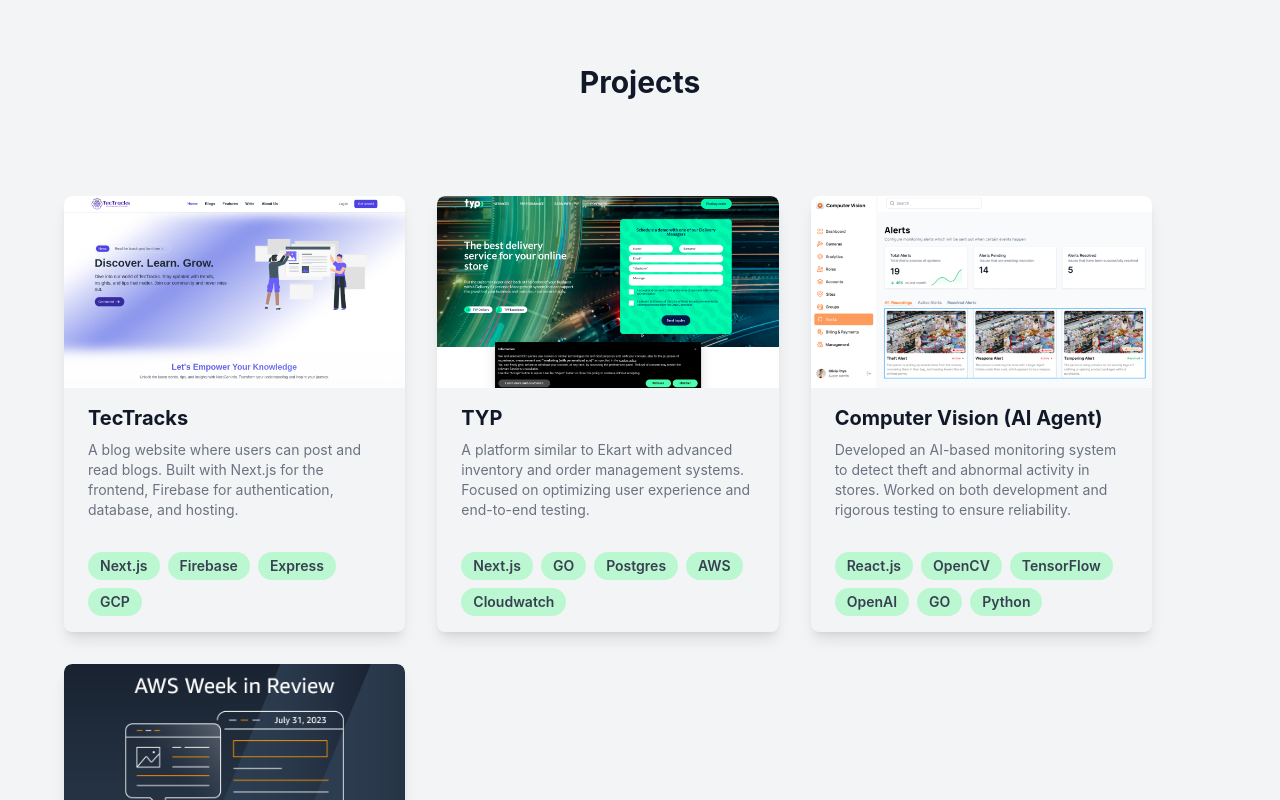
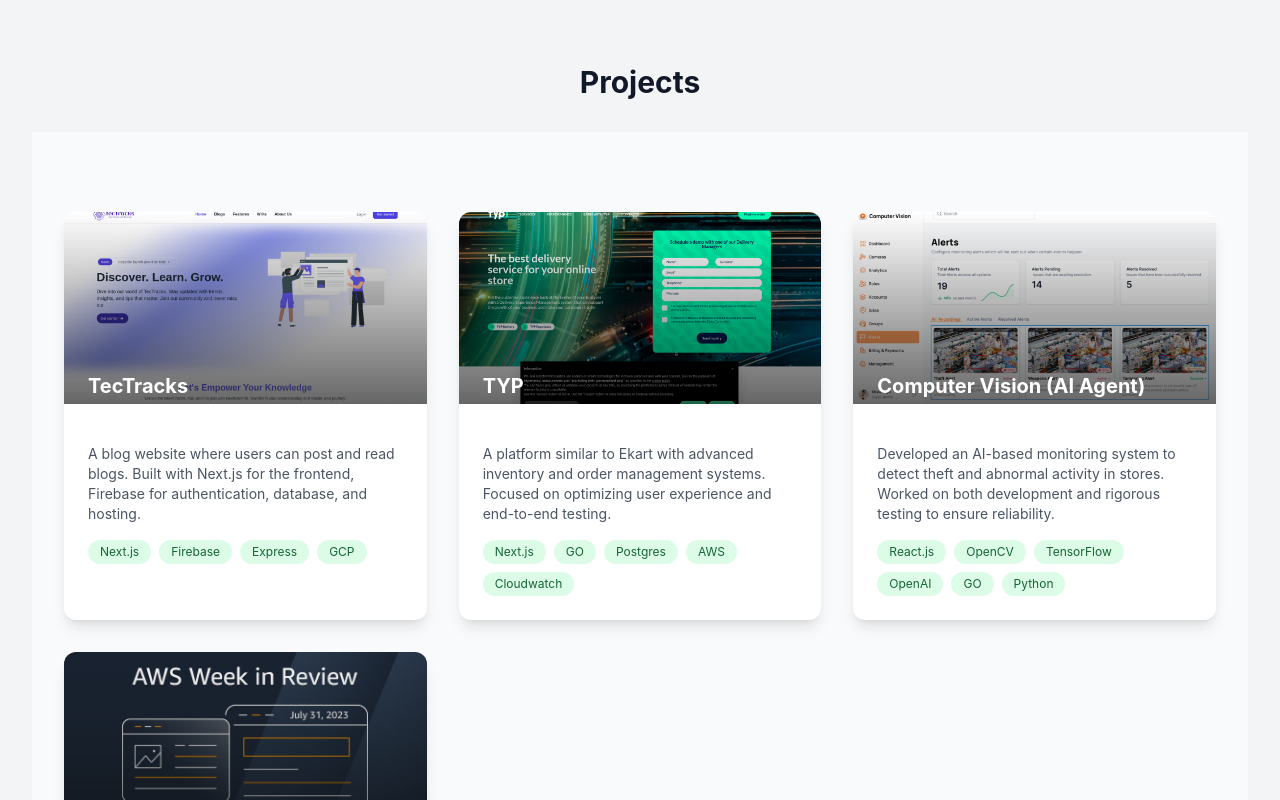
Before and after one commit to vijaymaurya01/portfolio-next.js, a Next.js app: page / in a window 1280 px wide. Shown: the part 3280-4080 px from the top of the page. Built offline with nearby package versions, Linux system fonts and the light colour scheme.

Commit message:
animation added in projects

```diff
--- a/src/components/ProjectCard.jsx
+++ b/src/components/ProjectCard.jsx
@@ -1,4 +1,4 @@
-import React, { useEffect } from 'react';
+import React, { useEffect, useRef } from 'react';
 import Image from 'next/image';
 import { gsap } from 'gsap';
 
@@ -6,95 +6,162 @@ const projects = [
     {
         title: 'TecTracks',
         description: 'A blog website where users can post and read blogs. Built with Next.js for the frontend, Firebase for authentication, database, and hosting.',
-        imageUrl: '/tectracks-image.png', // Replace with actual image path
+        imageUrl: '/tectracks-image.png',
         technologies: ['Next.js', 'Firebase', 'Express', 'GCP'],
     },
     {
         title: 'TYP',
         description: 'A platform similar to Ekart with advanced inventory and order management systems. Focused on optimizing user experience and end-to-end testing.',
-        imageUrl: '/typ.png', // Replace with actual image path
+        imageUrl: '/typ.png',
         technologies: ['Next.js', 'GO', 'Postgres', 'AWS', 'Cloudwatch'],
     },
     {
         title: 'Computer Vision (AI Agent)',
         description: 'Developed an AI-based monitoring system to detect theft and abnormal activity in stores. Worked on both development and rigorous testing to ensure reliability.',
-        imageUrl: '/computer-vision-image.png', // Replace with actual image path
+        imageUrl: '/computer-vision-image.png',
         technologies: ['React.js', 'OpenCV', 'TensorFlow', 'OpenAI', 'GO', 'Python'],
     },
     {
         title: 'AWS News Recommendation',
         description: 'An AI-powered news recommendation engine that delivers personalized news based on user interests. Contributed to system architecture and testing.',
-        imageUrl: '/aws-news-image.png', // Replace with actual image path
+        imageUrl: '/aws-news-image.png',
         technologies: ['Next.js', 'Postgres', 'GO', 'AWS', 'OpenAI'],
     },
 ];
 
 const ProjectCard = ({ title, description, imageUrl, technologies, theme }) => {
+    const cardRef = useRef(null);
+    const contentRef = useRef(null);
+    const imageRef = useRef(null);
+
     useEffect(() => {
-        gsap.fromTo(
-            '.project-card',
-            { opacity: 0, y: 50 },
-            { opacity: 1, y: 0, duration: 0.8, stagger: 0.3, ease: 'power3.out' }
-        );
+        const card = cardRef.current;
+        const content = contentRef.current;
+        const image = imageRef.current;
+
+        const timeline = gsap.timeline({ paused: true });
+
+        timeline
+            .to(image, {
+                scale: 1.1,
+                duration: 0.4,
+                ease: 'power2.out'
+            })
+            .to(content, {
+                y: -10,
+                duration: 0.3,
+                ease: 'power2.out'
+            }, 0)
+            .to(card, {
+                boxShadow: '0 20px 25px -5px rgba(0, 0, 0, 0.1), 0 10px 10px -5px rgba(0, 0, 0, 0.04)',
+                duration: 0.3,
+                ease: 'power2.out'
+            }, 0);
+
+        card.addEventListener('mouseenter', () => timeline.play());
+        card.addEventListener('mouseleave', () => timeline.reverse());
+
+        return () => {
+            card.removeEventListener('mouseenter', () => timeline.play());
+            card.removeEventListener('mouseleave', () => timeline.reverse());
+        };
     }, []);
 
     return (
         <div
-            className={`project-card max-w-sm rounded-lg overflow-hidden shadow-lg transform transition-transform duration-300 hover:scale-105 ${
-                theme === 'dark' ? 'bg-gray-800 text-white' : 'bg-gray-100 text-gray-900'
-            }`}
+            ref={cardRef}
+            className={`relative overflow-hidden rounded-xl ${
+                theme === 'dark' ? 'bg-gray-800' : 'bg-white'
+            } shadow-lg transition-all duration-300`}
         >
+            <div className="relative h-48 overflow-hidden">
+                <div ref={imageRef} className="transform-gpu">
                     <Image
                         src={imageUrl}
                         alt={title}
                         width={400}
                         height={200}
-                className="w-full object-cover rounded-t-lg"
+                        className="w-full h-48 object-cover"
                     />
-            <div className="px-6 py-4">
-                <h3 className="font-bold text-xl mb-2">{title}</h3>
-                <p className="text-sm text-gray-500 dark:text-gray-300">{description}</p>
                 </div>
-            <div className="px-6 pt-4 pb-2">
+                <div className="absolute inset-0 bg-gradient-to-t from-black/60 to-transparent" />
+            </div>
+
+            <div ref={contentRef} className="relative p-6">
+                <div className="absolute -top-8 left-6 right-6">
+                    <h3 className={`text-xl font-bold mb-2 ${
+                        theme === 'dark' ? 'text-white' : 'text-white'
+                    }`}>
+                        {title}
+                    </h3>
+                </div>
+
+                <div className="mt-4">
+                    <p className={`text-sm mb-4 ${
+                        theme === 'dark' ? 'text-gray-300' : 'text-gray-600'
+                    }`}>
+                        {description}
+                    </p>
+
+                    <div className="flex flex-wrap gap-2">
                         {technologies.map((tech, index) => (
                             <span
                                 key={index}
-                        className="inline-block bg-green-200 dark:bg-green-700 rounded-full px-3 py-1 text-sm font-semibold text-gray-700 dark:text-gray-200 mr-2 mb-2"
+                                className={`text-xs px-3 py-1 rounded-full ${
+                                    theme === 'dark'
+                                        ? 'bg-green-900/50 text-green-400'
+                                        : 'bg-green-100 text-green-800'
+                                }`}
                             >
                                 {tech}
                             </span>
                         ))}
                     </div>
                 </div>
+            </div>
+        </div>
     );
 };
 
 const ProjectsSection = ({ theme = 'light' }) => {
+    const sectionRef = useRef(null);
+
     useEffect(() => {
         gsap.fromTo(
-            '.projects-section',
-            { opacity: 0 },
-            { opacity: 1, duration: 1, ease: 'power3.out' }
+            '.project-card',
+            {
+                opacity: 0,
+                y: 50,
+            },
+            {
+                opacity: 1,
+                y: 0,
+                duration: 0.8,
+                stagger: 0.2,
+                ease: 'power3.out',
+                scrollTrigger: {
+                    trigger: sectionRef.current,
+                    start: 'top center+=100',
+                    end: 'bottom center',
+                }
+            }
         );
     }, []);
 
     return (
         <section
+            ref={sectionRef}
             id="projects"
-            className={`projects-section py-16 ${
-                theme === 'dark' ? 'bg-gray-900' : 'bg-gray-100'
+            className={`py-20 ${
+                theme === 'dark' ? 'bg-gray-900' : 'bg-gray-50'
             }`}
         >
-            <div className="max-w-6xl mx-auto px-4 sm:px-6 lg:px-8">
-
-                <div className="grid grid-cols-1 sm:grid-cols-2 lg:grid-cols-3 gap-8">
+            <div className="max-w-7xl mx-auto px-4 sm:px-6 lg:px-8">
+                <div className="grid grid-cols-1 md:grid-cols-2 lg:grid-cols-3 gap-8">
                     {projects.map((project, index) => (
                         <ProjectCard
                             key={index}
-                            title={project.title}
-                            description={project.description}
-                            imageUrl={project.imageUrl}
-                            technologies={project.technologies}
+                            {...project}
                             theme={theme}
                         />
                     ))}
```
Lines whose indentation alone changed are shown as unchanged.
